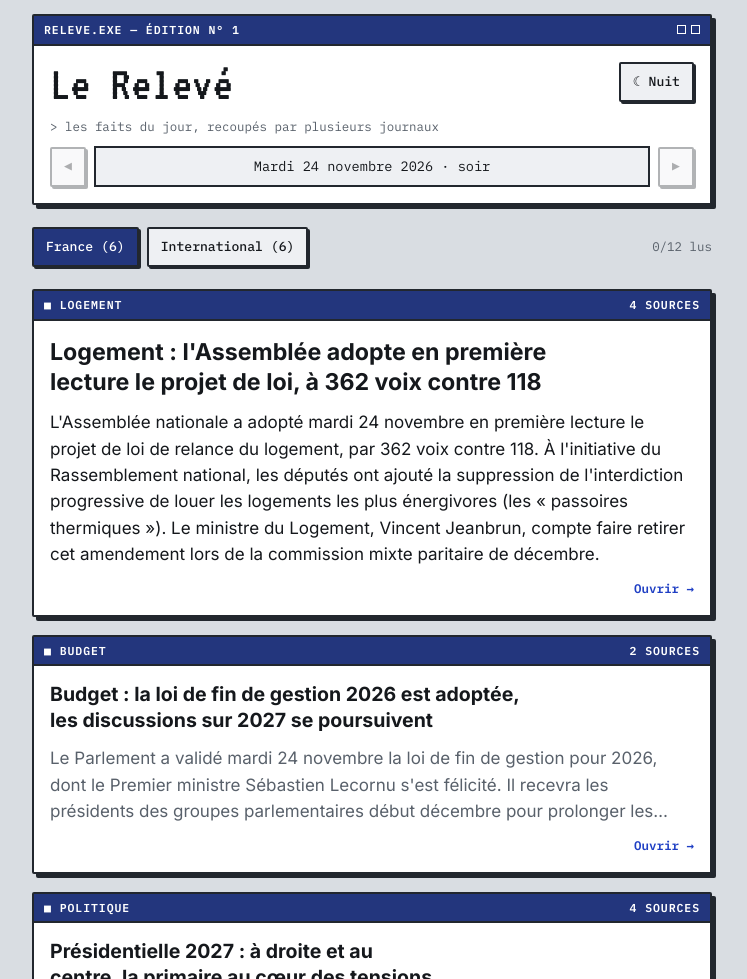
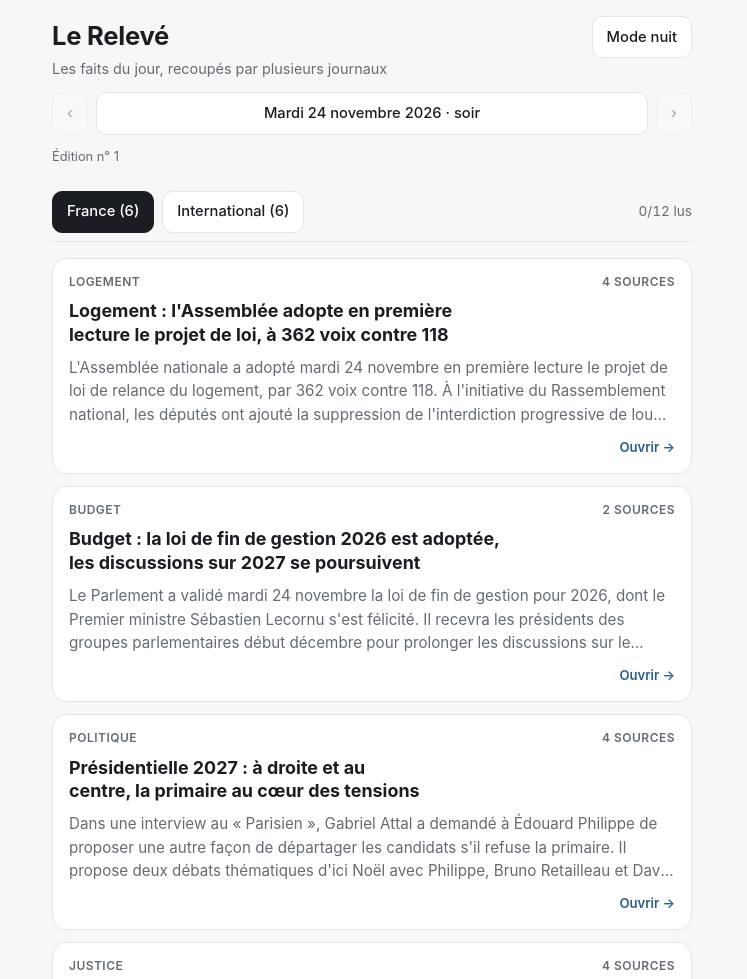
Before and after one commit to 74wnyh79mp-ctrl/lectures, a plain HTML site: page docs/index.html in a window 1280 px wide. Shown: the top 979 px of the page, without its empty margins (268-1015 px from the left). Drawn offline with Linux system fonts and the light colour scheme.

Commit message:
Interface neutre et sobre pour la phase de test
Co-Authored-By: Claude Opus 5.5 <noreply@anthropic.com>
Claude-Session: https://claude.ai/code/session_014ofCWadMwZbfyo5AvRXM2F

```diff
--- a/docs/index.html
+++ b/docs/index.html
@@ -5,10 +5,7 @@
 <meta name="viewport" content="width=device-width, initial-scale=1, viewport-fit=cover">
 <title>Le Relevé</title>
 <meta name="description" content="Les faits du jour, recoupés par plusieurs journaux.">
-<meta name="theme-color" content="#d9dde2">
-<link rel="preconnect" href="https://fonts.googleapis.com">
-<link rel="preconnect" href="https://fonts.gstatic.com" crossorigin>
-<link rel="stylesheet" href="https://fonts.googleapis.com/css2?family=VT323&family=IBM+Plex+Mono:wght@400;500;600&family=Inter:wght@400;500;600;700&display=swap">
+<meta name="theme-color" content="#f6f7f8">
 <script>
   // Applique le mode choisi avant l'affichage, pour éviter un flash.
   try {
@@ -17,166 +14,135 @@
   } catch (e) {}
 </script>
 <style>
-/* Mise en page : un « bureau » d'ordinateur ancien sur lequel chaque événement est une fenêtre.
-   Lisibilité d'abord : texte en Inter, structure et étiquettes en police d'ordinateur.
-   Jour : bureau gris clair, barres de titre bleu marine. Nuit : terminal, vert phosphore. */
+/* Version de test volontairement neutre : police du système, cartes simples,
+   aucune décoration. Le design viendra après les tests du produit. */
 :root {
-  --desk: #d9dde2;
-  --win: #ffffff;
-  --ink: #15181c;
-  --muted: #59616b;
-  --line: #22272e;
-  --bar: #23367d;
-  --bar-ink: #ffffff;
-  --soft: #eef0f3;
-  --accent: #23367d;
-  --link: #1f3fc4;
-  --note: #fff6d6;
-  --note-ink: #5b4a12;
-  --font-pixel: "VT323", "IBM Plex Mono", ui-monospace, monospace;
-  --font-mono: "IBM Plex Mono", ui-monospace, "SFMono-Regular", Menlo, monospace;
-  --font-text: "Inter", system-ui, -apple-system, "Segoe UI", sans-serif;
+  --bg: #f6f7f8; --card: #ffffff; --ink: #1a1d21; --muted: #646b73; --line: #e2e5e9;
+  --accent: #2b5d8a; --soft: #eff1f3; --note: #f8f5ea; --note-ink: #665626;
+  --font: -apple-system, BlinkMacSystemFont, "Segoe UI", Roboto, "Helvetica Neue", Arial, sans-serif;
   color-scheme: light;
 }
 @media (prefers-color-scheme: dark) {
   :root:not([data-theme="light"]) {
-    --desk: #0b0f0d; --win: #121816; --ink: #dbe6df; --muted: #8b9b93; --line: #3d5048;
-    --bar: #1a2722; --bar-ink: #86e3ad; --soft: #18201d; --accent: #86e3ad; --link: #86e3ad;
-    --note: #221f12; --note-ink: #e3d29a; color-scheme: dark;
+    --bg: #121416; --card: #1b1e21; --ink: #e6e8ea; --muted: #9aa1a8; --line: #2b3035;
+    --accent: #8fb8dd; --soft: #22262a; --note: #25231b; --note-ink: #d9cfa8; color-scheme: dark;
   }
 }
 :root[data-theme="dark"] {
-  --desk: #0b0f0d; --win: #121816; --ink: #dbe6df; --muted: #8b9b93; --line: #3d5048;
-  --bar: #1a2722; --bar-ink: #86e3ad; --soft: #18201d; --accent: #86e3ad; --link: #86e3ad;
-  --note: #221f12; --note-ink: #e3d29a; color-scheme: dark;
+  --bg: #121416; --card: #1b1e21; --ink: #e6e8ea; --muted: #9aa1a8; --line: #2b3035;
+  --accent: #8fb8dd; --soft: #22262a; --note: #25231b; --note-ink: #d9cfa8; color-scheme: dark;
 }
 * { box-sizing: border-box; }
 html { -webkit-text-size-adjust: 100%; }
 body {
-  margin: 0; background: var(--desk); color: var(--ink);
-  font-family: var(--font-text); font-size: 17px; line-height: 1.55;
-  padding-left: max(14px, env(safe-area-inset-left, 0px));
-  padding-right: max(14px, env(safe-area-inset-right, 0px));
-  padding-block: calc(14px + env(safe-area-inset-top, 0px)) calc(48px + env(safe-area-inset-bottom, 0px));
+  margin: 0; background: var(--bg); color: var(--ink);
+  font-family: var(--font); font-size: 17px; line-height: 1.55;
+  padding-left: max(16px, env(safe-area-inset-left, 0px));
+  padding-right: max(16px, env(safe-area-inset-right, 0px));
+  padding-block: calc(16px + env(safe-area-inset-top, 0px)) calc(48px + env(safe-area-inset-bottom, 0px));
 }
 body::before {
   content: ""; position: fixed; inset: 0 0 auto;
-  height: env(safe-area-inset-top, 0px); z-index: 10; background: var(--desk);
+  height: env(safe-area-inset-top, 0px); z-index: 10; background: var(--bg);
 }
-.page { max-width: 680px; margin: 0 auto; display: flex; flex-direction: column; gap: 16px; }
+.page { max-width: 640px; margin: 0 auto; display: flex; flex-direction: column; gap: 16px; }
 button, select { font: inherit; color: inherit; }
-a { color: var(--link); }
-:focus-visible { outline: 2px dashed var(--accent); outline-offset: 3px; }
-
-/* Fenêtre « ordinateur ancien » */
-.win {
-  background: var(--win); border: 2px solid var(--line);
-  box-shadow: 4px 4px 0 var(--line); border-radius: 2px; min-width: 0;
-}
-.bar {
-  background: var(--bar); color: var(--bar-ink);
-  font-family: var(--font-mono); font-size: 0.72rem; font-weight: 600;
-  letter-spacing: 0.08em; text-transform: uppercase;
-  display: flex; justify-content: space-between; align-items: center; gap: 10px;
-  padding: 5px 10px; border-bottom: 2px solid var(--line);
-}
-.bar .dots { display: flex; gap: 5px; }
-.bar .dots i { width: 9px; height: 9px; border: 1.5px solid currentColor; display: block; }
-.win-body { padding: 16px; display: flex; flex-direction: column; gap: 12px; }
-
-/* Bouton façon interface ancienne */
-.btn {
-  font-family: var(--font-mono); font-size: 0.82rem; font-weight: 500;
-  background: var(--soft); color: var(--ink); cursor: pointer;
-  border: 2px solid var(--line); box-shadow: 2px 2px 0 var(--line);
-  padding: 7px 12px; border-radius: 2px; text-decoration: none;
-  display: inline-flex; align-items: center; gap: 6px; min-height: 40px;
-}
-.btn:active { transform: translate(2px, 2px); box-shadow: none; }
-.btn[aria-pressed="true"], .btn[aria-selected="true"] { background: var(--bar); color: var(--bar-ink); }
-.btn:disabled { opacity: 0.35; cursor: default; transform: none; box-shadow: 2px 2px 0 var(--line); }
+a { color: var(--accent); }
+:focus-visible { outline: 2px solid var(--accent); outline-offset: 2px; }
 
 /* En-tête */
-.masthead .win-body { gap: 10px; }
+.masthead { display: flex; flex-direction: column; gap: 12px; }
 .brand-row { display: flex; justify-content: space-between; align-items: flex-start; gap: 12px; }
-.brand { font-family: var(--font-pixel); white-space: nowrap; font-size: clamp(2.3rem, 11vw, 3.1rem); line-height: 0.9; margin: 0; font-weight: 400; letter-spacing: 0.01em; }
-.cursor { display: inline-block; width: 0.5em; height: 0.8em; background: var(--accent); margin-left: 4px; vertical-align: -0.05em; animation: blink 1.1s steps(1) infinite; }
-@keyframes blink { 50% { opacity: 0; } }
-.motto { margin: 0; font-family: var(--font-mono); font-size: 0.78rem; color: var(--muted); }
+.brand { margin: 0; font-size: 1.6rem; font-weight: 700; letter-spacing: -0.01em; }
+.motto { margin: 2px 0 0; color: var(--muted); font-size: 0.9rem; }
+.numero { margin: 0; color: var(--muted); font-size: 0.8rem; }
 .datebar { display: grid; grid-template-columns: auto 1fr auto; gap: 8px; align-items: center; }
 .datebar .date {
-  position: relative; text-align: center; font-family: var(--font-mono); font-size: 0.85rem;
-  border: 2px solid var(--line); background: var(--soft); padding: 8px 6px; min-height: 40px; min-width: 0;
+  position: relative; text-align: center; font-size: 0.92rem; font-weight: 500;
+  background: var(--card); border: 1px solid var(--line); border-radius: 10px;
+  padding: 9px 8px; min-height: 42px; min-width: 0;
 }
 .datebar select { position: absolute; inset: 0; width: 100%; opacity: 0; cursor: pointer; font-size: 16px; }
 
+/* Boutons */
+.btn {
+  background: var(--card); color: var(--ink); border: 1px solid var(--line); border-radius: 10px;
+  padding: 8px 14px; min-height: 42px; font-size: 0.92rem; font-weight: 500; cursor: pointer;
+  text-decoration: none; display: inline-flex; align-items: center; gap: 6px; white-space: nowrap;
+}
+.btn[aria-selected="true"] { background: var(--ink); color: var(--card); border-color: var(--ink); }
+.btn:disabled { opacity: 0.35; cursor: default; }
+
 .toolbar {
-  position: sticky; top: env(safe-area-inset-top, 0px); z-index: 5;
-  background: var(--desk); padding-block: 6px;
-  display: flex; justify-content: space-between; align-items: center; gap: 10px; flex-wrap: wrap;
+  position: sticky; top: env(safe-area-inset-top, 0px); z-index: 5; background: var(--bg);
+  padding-block: 8px; display: flex; justify-content: space-between; align-items: center; gap: 10px; flex-wrap: wrap;
+  border-bottom: 1px solid var(--line);
 }
 .tabs { display: flex; gap: 8px; }
-.progress { font-family: var(--font-mono); font-size: 0.78rem; color: var(--muted); font-variant-numeric: tabular-nums; }
+.progress { color: var(--muted); font-size: 0.85rem; font-variant-numeric: tabular-nums; }
 
-/* Liste des événements */
-.list { display: flex; flex-direction: column; gap: 18px; }
+/* Cartes */
+.win { background: var(--card); border: 1px solid var(--line); border-radius: 14px; min-width: 0; }
+.bar {
+  display: flex; justify-content: space-between; align-items: center; gap: 10px;
+  padding: 14px 16px 0; color: var(--muted); font-size: 0.75rem; font-weight: 600;
+  letter-spacing: 0.04em; text-transform: uppercase;
+}
+.bar .dots { display: none; }
+.win-body { padding: 8px 16px 16px; display: flex; flex-direction: column; gap: 10px; }
+
+.list { display: flex; flex-direction: column; gap: 12px; }
 .card { display: block; color: inherit; text-decoration: none; }
-.card:hover .card-title { text-decoration: underline; text-underline-offset: 4px; }
-.card.read { opacity: 0.6; }
-.card-title { font-size: 1.22rem; font-weight: 700; line-height: 1.3; margin: 0; text-wrap: balance; }
+.card.read { opacity: 0.55; }
+.card-title { margin: 0; font-size: 1.12rem; font-weight: 650; line-height: 1.3; text-wrap: balance; }
 .card-text {
-  margin: 0; color: var(--muted);
+  margin: 0; color: var(--muted); font-size: 0.95rem;
   display: -webkit-box; -webkit-line-clamp: 3; -webkit-box-orient: vertical; overflow: hidden;
 }
-/* L'événement le plus important est mis « à la une » : titre plus grand, texte complet. */
-.list .card:first-child .card-title { font-size: 1.45rem; }
-.list .card:first-child .card-text { -webkit-line-clamp: 6; color: var(--ink); }
-.card-foot { display: flex; justify-content: space-between; align-items: center; gap: 10px; font-family: var(--font-mono); font-size: 0.78rem; color: var(--muted); }
-.card-foot .open { color: var(--link); font-weight: 600; }
+.card-foot { display: flex; justify-content: space-between; align-items: center; gap: 10px; font-size: 0.82rem; color: var(--muted); }
+.card-foot .open { color: var(--accent); font-weight: 600; }
 
 /* Page d'un événement */
-.detail-title { font-size: 1.6rem; font-weight: 700; line-height: 1.22; margin: 0; text-wrap: balance; }
-.section-label { font-family: var(--font-mono); font-size: 0.72rem; font-weight: 600; letter-spacing: 0.1em; text-transform: uppercase; color: var(--muted); margin: 0 0 6px; }
+.detail-title { margin: 0; font-size: 1.45rem; font-weight: 700; line-height: 1.25; text-wrap: balance; }
+.section-label { margin: 0 0 4px; color: var(--muted); font-size: 0.75rem; font-weight: 600; letter-spacing: 0.04em; text-transform: uppercase; }
 .detail p { margin: 0; }
-.box { border: 2px solid var(--line); padding: 12px 14px; background: var(--soft); }
-.box.warn { background: var(--note); color: var(--note-ink); border-style: dashed; }
+.detail .win-body { gap: 18px; }
+.box { background: var(--soft); border-radius: 10px; padding: 12px 14px; }
+.box.warn { background: var(--note); color: var(--note-ink); }
 .box.warn .section-label { color: inherit; }
-.ai-note { margin-top: 8px !important; font-family: var(--font-mono); font-size: 0.72rem; color: var(--muted); }
-.journals { display: flex; flex-direction: column; gap: 12px; }
-.journal { border: 2px solid var(--line); background: var(--win); min-width: 0; }
-.journal .bar { background: var(--soft); color: var(--ink); border-bottom-width: 1px; }
-.journal-body { padding: 12px; display: flex; flex-direction: column; gap: 6px; }
+.ai-note { margin-top: 6px !important; color: var(--muted); font-size: 0.8rem; font-style: italic; }
+.journals { display: flex; flex-direction: column; gap: 10px; }
+.journal { border: 1px solid var(--line); border-radius: 10px; min-width: 0; }
+.journal .bar { padding: 10px 12px 0; }
+.journal-body { padding: 4px 12px 12px; display: flex; flex-direction: column; gap: 4px; }
 .headline { font-weight: 600; line-height: 1.35; overflow-wrap: anywhere; }
 .angle { color: var(--muted); font-size: 0.93rem; }
-.journal a { font-family: var(--font-mono); font-size: 0.82rem; font-weight: 600; align-self: flex-start; }
+.journal a { font-size: 0.88rem; font-weight: 600; align-self: flex-start; }
 .detail-actions { display: flex; justify-content: space-between; gap: 10px; flex-wrap: wrap; }
 
-.state { font-family: var(--font-mono); color: var(--muted); text-align: center; padding: 24px 8px; }
-.end { font-family: var(--font-mono); font-size: 0.82rem; color: var(--muted); text-align: center; display: flex; flex-direction: column; gap: 8px; }
+.state { color: var(--muted); text-align: center; padding: 24px 8px; }
+.end { color: var(--muted); font-size: 0.85rem; text-align: center; display: flex; flex-direction: column; gap: 8px; }
 .end details { text-align: left; }
 .end summary { cursor: pointer; text-align: center; }
 .end ul { margin: 8px 0 0; padding-left: 18px; }
-
-@media (max-width: 380px) { .brand { font-size: 2.6rem; } .btn { padding: 6px 9px; } }
-@media (prefers-reduced-motion: reduce) { .cursor { animation: none; } .btn:active { transform: none; } }
 </style>
 </head>
 <body>
 <div class="page">
-  <header class="win masthead">
-    <div class="bar"><span id="numero">releve.exe</span><span class="dots" aria-hidden="true"><i></i><i></i></span></div>
-    <div class="win-body">
-      <div class="brand-row">
-        <h1 class="brand">Le Relevé<span class="cursor" aria-hidden="true"></span></h1>
-        <button type="button" class="btn" id="theme-btn">☾ Nuit</button>
+  <header class="masthead">
+    <div class="brand-row">
+      <div>
+        <h1 class="brand">Le Relevé</h1>
+        <p class="motto">Les faits du jour, recoupés par plusieurs journaux</p>
       </div>
-      <p class="motto">&gt; les faits du jour, recoupés par plusieurs journaux</p>
-      <div class="datebar">
-        <button type="button" class="btn" id="prev" aria-label="Édition précédente" disabled>◀</button>
-        <div class="date"><span id="date-label">Chargement…</span><select id="date-select" aria-label="Choisir une édition"></select></div>
-        <button type="button" class="btn" id="next" aria-label="Édition suivante" disabled>▶</button>
-      </div>
+      <button type="button" class="btn" id="theme-btn">Mode nuit</button>
     </div>
+    <div class="datebar">
+      <button type="button" class="btn" id="prev" aria-label="Édition précédente" disabled>‹</button>
+      <div class="date"><span id="date-label">Chargement…</span><select id="date-select" aria-label="Choisir une édition"></select></div>
+      <button type="button" class="btn" id="next" aria-label="Édition suivante" disabled>›</button>
+    </div>
+    <p class="numero" id="numero"></p>
   </header>
 
   <nav class="toolbar" id="toolbar">
@@ -196,8 +162,8 @@ function isDark() {
   return t ? t === "dark" : window.matchMedia("(prefers-color-scheme: dark)").matches;
 }
 function syncTheme() {
-  themeBtn.textContent = isDark() ? "☀ Jour" : "☾ Nuit";
-  document.querySelector('meta[name="theme-color"]').setAttribute("content", isDark() ? "#0b0f0d" : "#d9dde2");
+  themeBtn.textContent = isDark() ? "Mode jour" : "Mode nuit";
+  document.querySelector('meta[name="theme-color"]').setAttribute("content", isDark() ? "#121416" : "#f6f7f8");
 }
 themeBtn.addEventListener("click", () => {
   const next = isDark() ? "light" : "dark";
@@ -278,7 +244,7 @@ function renderList(cat) {
     card.href = "#" + k;
     card.addEventListener("click", () => { listScroll[cat.id] = window.scrollY; });
     const bar = el("div", "bar");
-    bar.appendChild(el("span", null, "■ " + (ev.theme || cat.label)));
+    bar.appendChild(el("span", null, (ev.theme || cat.label)));
     bar.appendChild(el("span", null, readSet.has(k) ? "✓ lu" : ev.lectures.length + " source" + (ev.lectures.length > 1 ? "s" : "")));
     card.appendChild(bar);
     const body = el("div", "win-body");
@@ -328,7 +294,7 @@ function renderDetail(cat, i) {
 
   const win = el("article", "win detail");
   const bar = el("div", "bar");
-  bar.appendChild(el("span", null, "■ " + (ev.theme || cat.label)));
+  bar.appendChild(el("span", null, (ev.theme || cat.label)));
   bar.appendChild(el("span", null, (i + 1) + "/" + cat.events.length));
   win.appendChild(bar);
   const body = el("div", "win-body");
@@ -390,7 +356,7 @@ function renderDetail(cat, i) {
 function renderDatebar() {
   document.getElementById("date-label").textContent = cap(edition.date) + " · " + edition.moment;
   const n = editions.length ? editions.length - position : 1;
-  document.getElementById("numero").textContent = "releve.exe — édition n° " + n;
+  document.getElementById("numero").textContent = "Édition n° " + n;
   document.getElementById("prev").disabled = position >= editions.length - 1;
   document.getElementById("next").disabled = position <= 0;
   const sel = document.getElementById("date-select");
```
Also changed, not shown: 1 other file.
